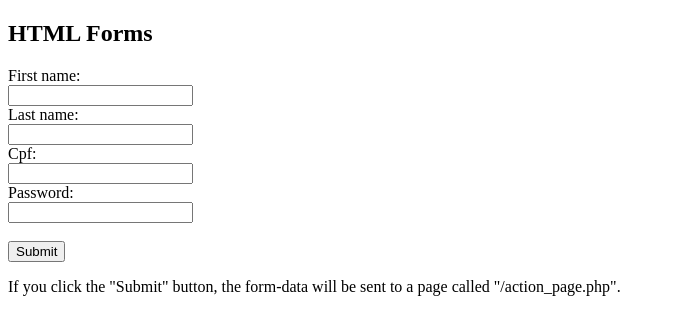
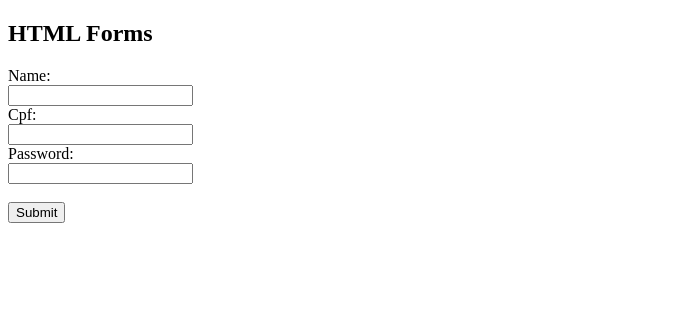
Before and after one commit to MatheusFariasSousa/prototipo2, a FastAPI app: page /front/ in a window 1280 px wide. Shown: the top 335 px of the page, without its empty margins (0-675 px from the left). Run offline with FastAPI, Linux system fonts and the light colour scheme.

Commit message:
cadastro usuario

```diff
--- a/templates/index.html
+++ b/templates/index.html
@@ -13,11 +13,9 @@
 
 <h2>HTML Forms</h2>
 
-<form action="/action_page.php">
-  <label for="fname">First name:</label><br>
+<form action="/front/result-form" method="post">
+  <label for="fname">Name:</label><br>
   <input type="text" id="fname" name="fname"><br>
-  <label for="lname">Last name:</label><br>
-  <input type="text" id="lname" name="lname"><br>
   <label for="cpf">Cpf:</label><br>
   <input type="text" id="cpf" name="cpf"><br>
   <label for="password">Password:</label><br>
@@ -26,7 +24,6 @@
 
 </form>
 
-<p>If you click the "Submit" button, the form-data will be sent to a page called "/action_page.php".</p>
 
 </body>
 </html>
```
Also changed, not shown: routes/front_form_router.py (+12 -4 lines).
